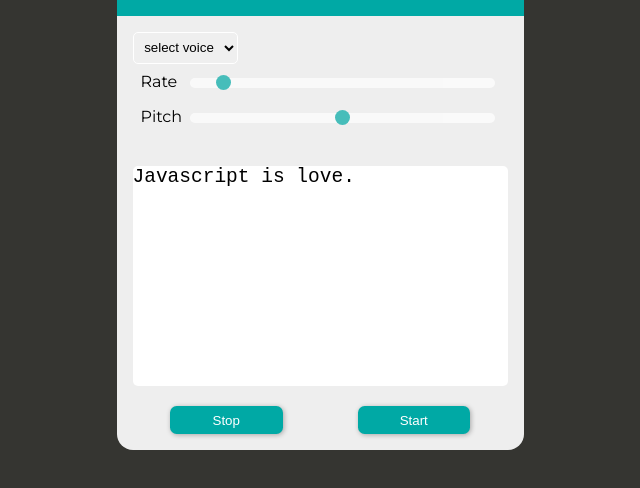
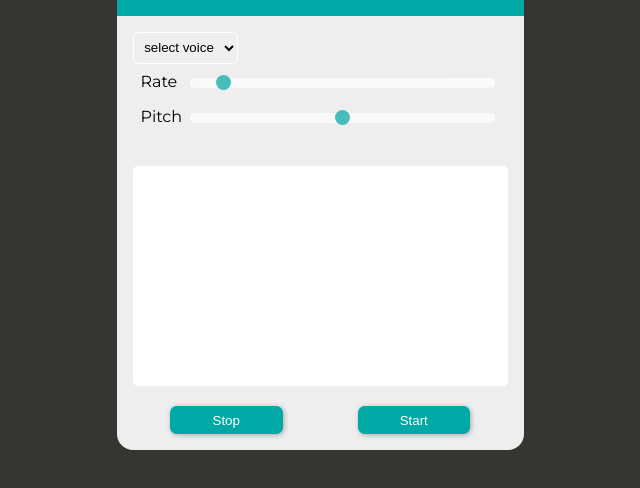
Before and after one commit to shahidcodes/javascript30, a plain HTML site: page 23-speech-synthesis-text2speech/index.html in a window 1280 px wide. Shown: the part 224-712 px from the top of the page, without its empty margins (320-960 px from the left). Drawn offline with Linux system fonts and the light colour scheme.

Commit message:
fix: remove hard coded text

```diff
--- a/23-speech-synthesis-text2speech/index.html
+++ b/23-speech-synthesis-text2speech/index.html
@@ -74,7 +74,7 @@
     let voices = [];
     const voiceSelect = document.querySelector("[name='voices']");
     const text = document.querySelector("[name='text']");
-    text.value = "Javascript is love.";
+    // text.value = "Javascript is love.";
     msg.text = text.value;
     function populateVoices() {
       let voices = this.getVoices();
```
